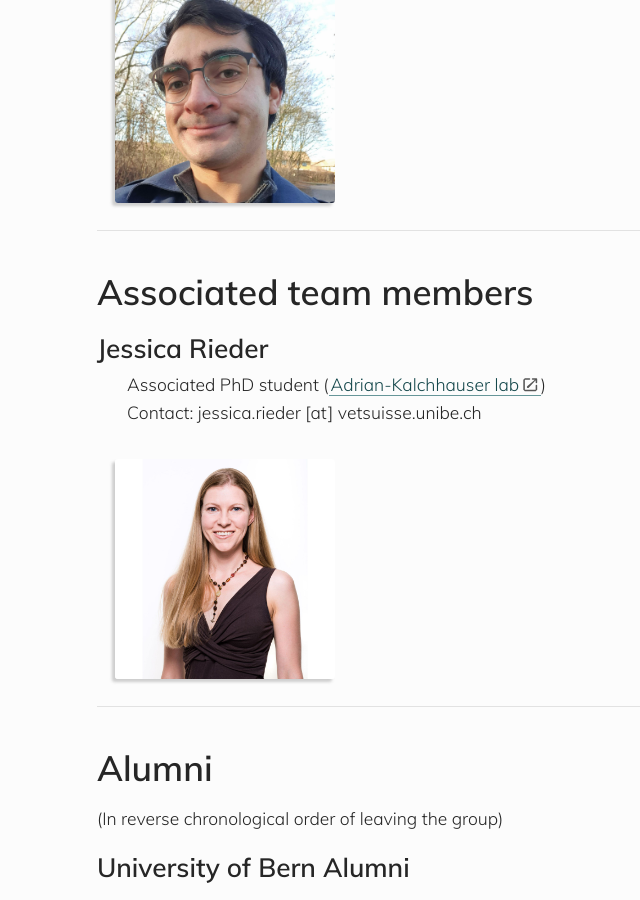
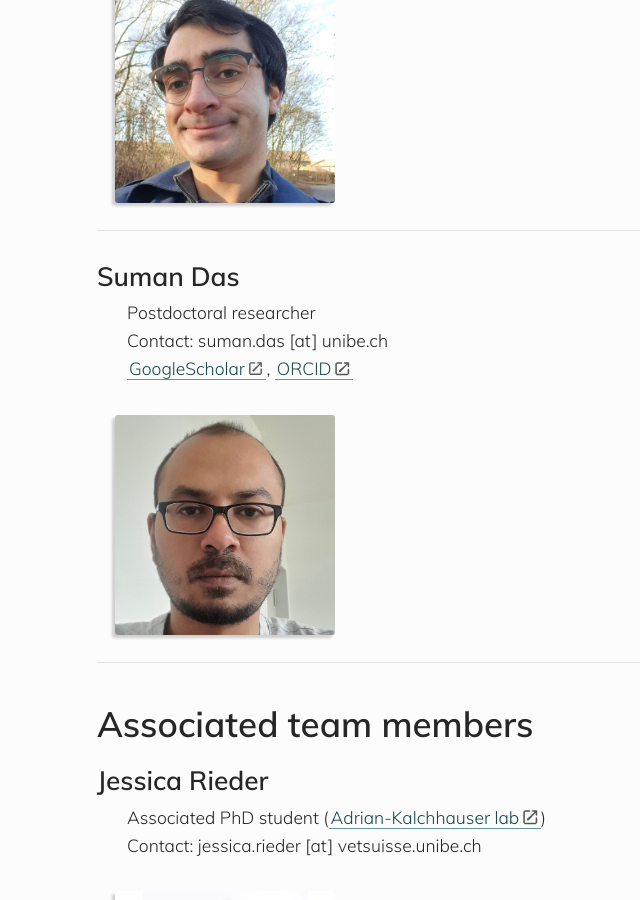
Before and after one commit to banklab/banklab.github.io, a Jekyll site: the page built from people.md, in a window 1280 px wide and 900 px high, scrolled down 4498 px. Shown: the whole window, without its empty margins (83-723 px from the left). Built offline with Jekyll 4.4.1, drawn with Linux system fonts in a browser that asks for light colours; some web fonts are replaced.

Commit message:
Update people.md

```diff
--- a/people.md
+++ b/people.md
@@ -107,6 +107,16 @@ permalink: /people/
 
 ---
 
+## Suman Das
+
+* Postdoctoral researcher
+* Contact: suman.das [at] unibe.ch
+* [GoogleScholar](https://scholar.google.com/citations?user=xGBUQx0AAAAJ&hl=en), [ORCID](https://orcid.org/0000-0001-8583-9961)
+
+![Photo of Suman Das](/assets/img/team/Suman.jpeg)
+
+---
+
 # Associated team members
 
 ## Jessica Rieder
```
Also changed, not shown: assets/img/team/Suman.jpeg (added).
